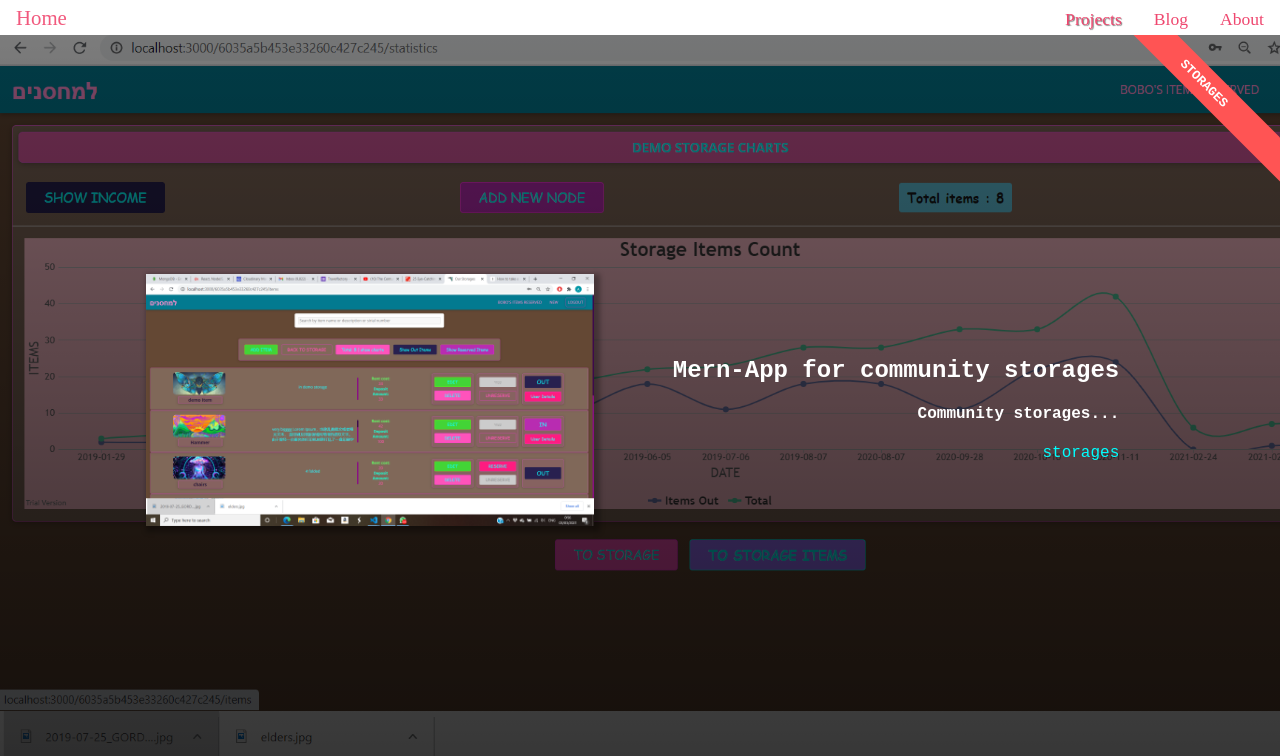
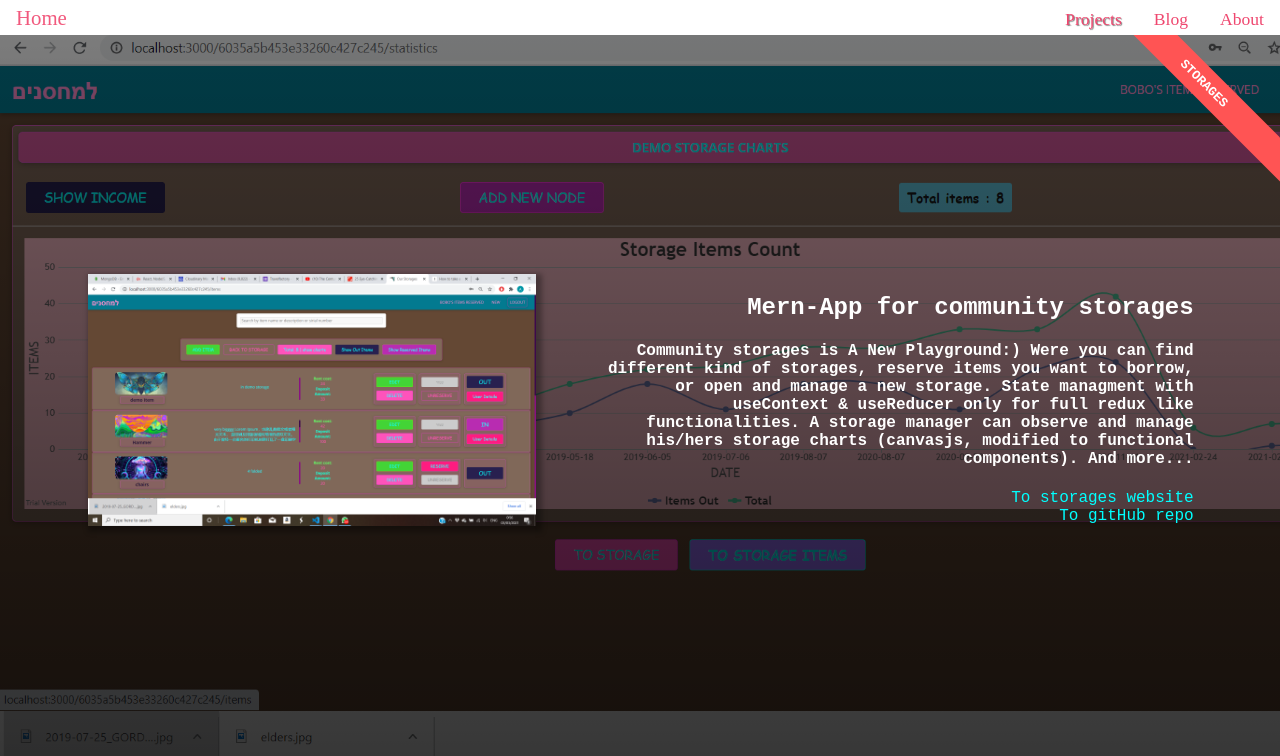
Before and after one commit to amabelleS/my-protfolio, a React (Create React App) app: page /projects in a window 1280 px wide. Shown: the top 756 px of the page. Built offline with nearby package versions, Linux system fonts and the light colour scheme; a web font is replaced by a local one.

Commit message:
projects styles and github link

```diff
--- a/src/pages/Projects.css
+++ b/src/pages/Projects.css
@@ -26,7 +26,7 @@
   box-shadow: 3px 3px 5px 3px rgba(0, 0, 0, 0.3);
   /* transform: skew(20deg); */
   overflow: hidden;
-  margin: 0 3rem 0 1rem;
+  margin: 0 2rem;
 }
 
 .projects_img_container img {
@@ -56,7 +56,11 @@
 .projects_info {
   text-align: right;
   padding: 0.9rem;
-  margin: 0 1rem;
+  margin: 0 1rem 0 0;
+  max-width: 50%;
+  /* margin-top: 3rem; */
+  /* padding-top: 2rem; */
+  /* z-index: 100; */
 }
 
 .projects_info:hover .projects_info_subtitle,
--- a/src/shared/components/projects/Project.js
+++ b/src/shared/components/projects/Project.js
@@ -16,7 +16,10 @@ const Project = (props) => {
         <h2 className="projects_info_subtitle">{props.subtitle}</h2>
         <h4 className="projects_info_description">{props.description}</h4>
         <div className="project_info_link">
-          <a href={props.url}>{props.name}</a>
+          <a href={props.url}>To {props.name} website</a>
+        </div>
+        <div className="project_info_link">
+          <a href={props.githubUrl}>To gitHub repo</a>
         </div>
       </div>
     </li>
--- a/src/shared/components/projects/ProjectsList.js
+++ b/src/shared/components/projects/ProjectsList.js
@@ -12,14 +12,18 @@ const projects = [
     name: 'storages',
     src: storagesItems,
     subtitle: 'Mern-App for community storages',
-    description: 'Community storages...',
+    description: `Community storages is A New Playground:) Were you can find different kind
+     of storages, reserve items you want to borrow, or open and manage a new storage.
+     State managment with useContext & useReducer only for full redux like functionalities. A storage manager can observe and manage his/hers storage charts (canvasjs, modified to functional components). And more...`,
     url: 'https://community-storages.web.app/',
+    githubUrl: 'https://github.com/amabelleS',
   },
   {
     name: 'chat-room',
     src: crChat,
     subtitle: 'A vue.js app',
-    description: 'A vue.js app. Firebase & FireStore...',
+    description:
+      'This project is utelized with firebase authentication, and cloud firestore for the server side.',
     url: 'https://live-chat-24679.web.app/',
   },
   {
@@ -47,6 +51,7 @@ const ProjectsList = () => {
           name={project.name}
           src={project.src}
           url={project.url || ''}
+          githubUrl={project.githubUrl || ''}
           subtitle={project.subtitle}
           description={project.description}
         />
```
